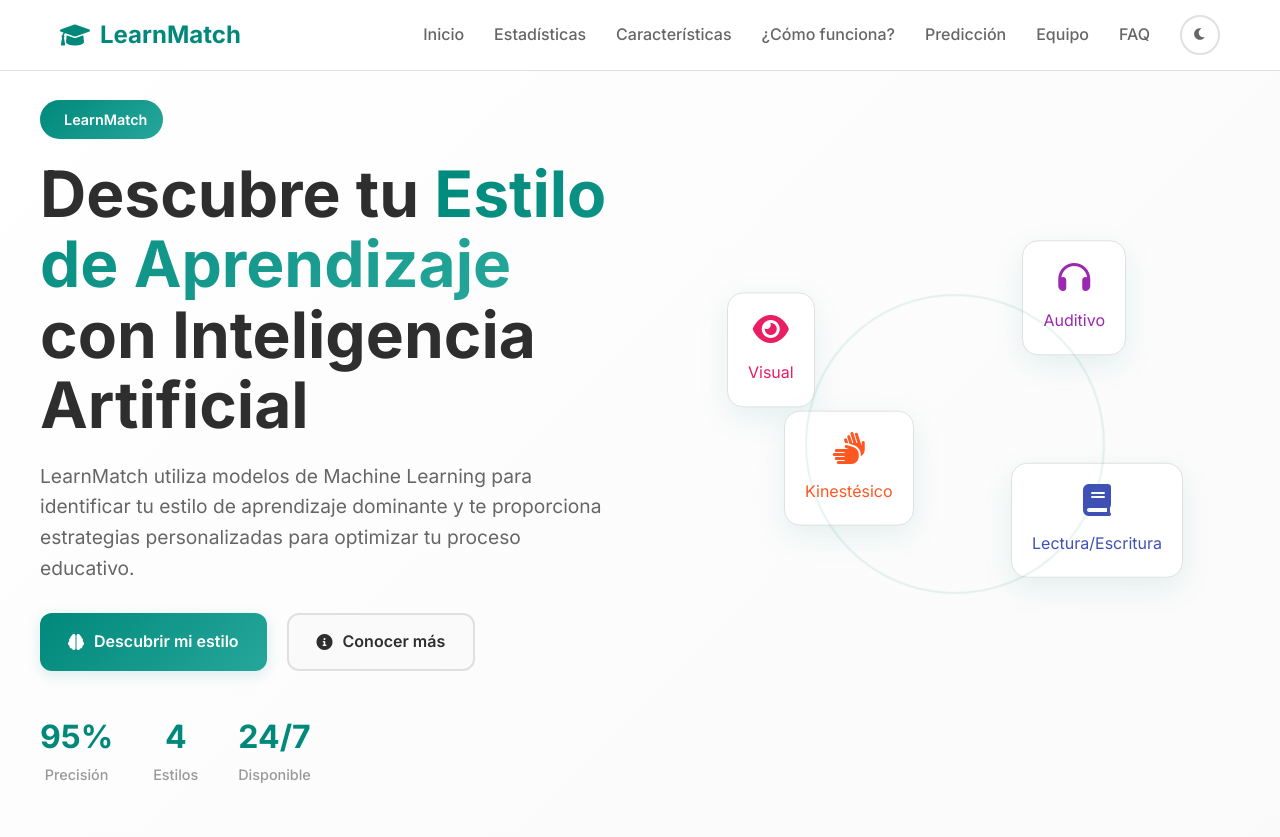
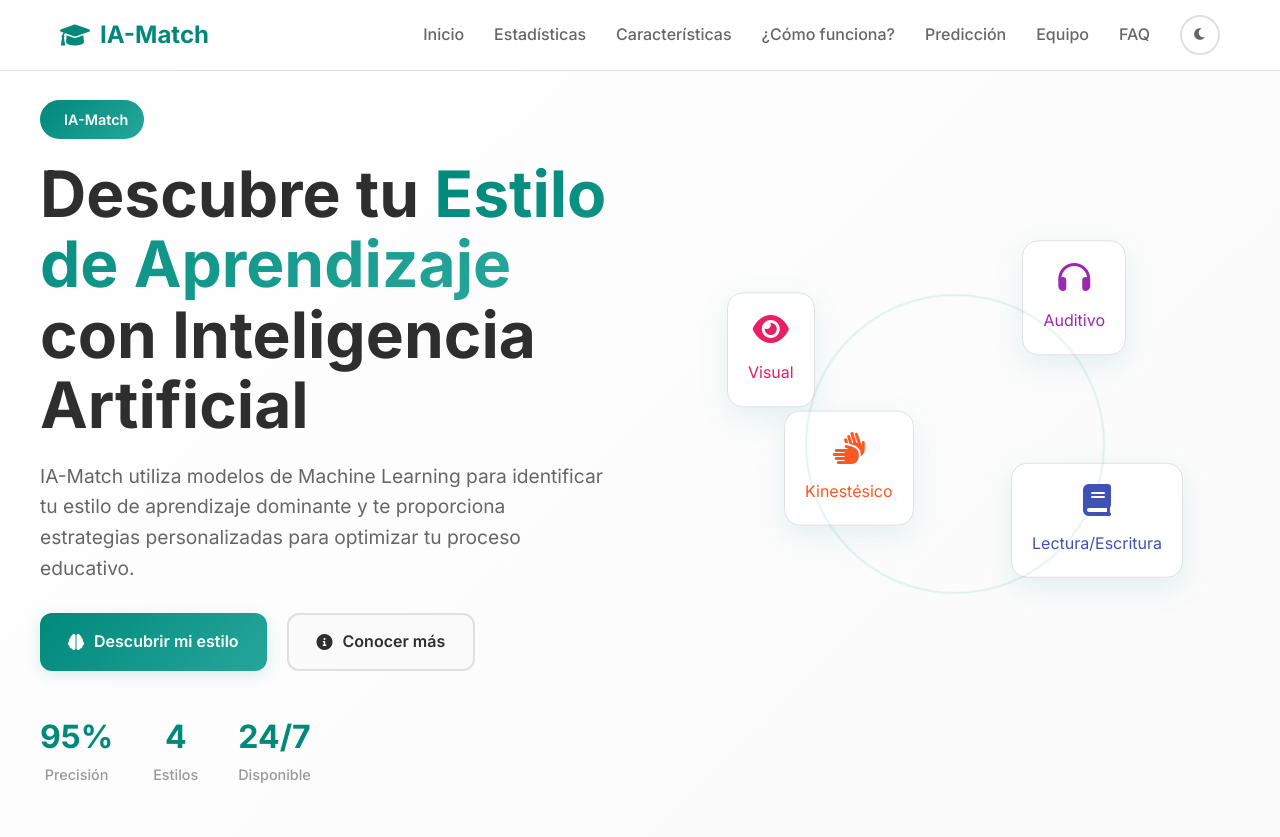
Before and after one commit to Karlyvelasquez/LearnMatch, a Flask app: page / in a window 1280 px wide. Shown: the top 837 px of the page. Run offline with Flask 3, Linux system fonts and the light colour scheme.

Commit message:
fix: change name and delete images

```diff
--- a/static/script.js
+++ b/static/script.js
@@ -692,5 +692,5 @@ document.addEventListener("DOMContentLoaded", () => {
   animateNumbers()
   testModelOnStartup()
 
-  console.log("LearnMatch iniciado con todas las funcionalidades corregidas")
+  console.log("IA-Match iniciado con todas las funcionalidades corregidas")
 })
--- a/static/styles.css
+++ b/static/styles.css
@@ -1,4 +1,4 @@
-/* Updated color scheme for LearnMatch - green/teal theme */
+/* Updated color scheme for IA-Match - green/teal theme */
 :root {
   /* Primary Colors - Green/Teal Theme */
   --primary-color: #00897b;
--- a/templates/index.html
+++ b/templates/index.html
@@ -3,7 +3,7 @@
 <head>
     <meta charset="UTF-8">
     <meta name="viewport" content="width=device-width, initial-scale=1.0">
-    <title>LearnMatch - Predicción de Estilos de Aprendizaje</title>
+    <title>IA-Match - Predicción de Estilos de Aprendizaje</title>
     <link rel="stylesheet" href="/static/styles.css">
     <link href="https://fonts.googleapis.com/css2?family=Inter:wght@300;400;500;600;700&display=swap" rel="stylesheet">
     <link rel="stylesheet" href="https://cdnjs.cloudflare.com/ajax/libs/font-awesome/6.0.0/css/all.min.css">
@@ -14,7 +14,7 @@
         <div class="nav-container">
             <div class="nav-logo">
                 <i class="fas fa-graduation-cap"></i>
-                <span>LearnMatch</span>
+                <span>IA-Match</span>
             </div>
             <div class="nav-menu">
                 <a href="#inicio" class="nav-link">Inicio</a>
@@ -42,7 +42,7 @@
             <div class="hero-content">
                 <div class="hero-badge">
                     <i class="fas fa-sparkles"></i>
-                    <span>LearnMatch</span>
+                    <span>IA-Match</span>
                 </div>
                 <h1 class="hero-title">
                     Descubre tu
@@ -50,7 +50,7 @@
                     con Inteligencia Artificial
                 </h1>
                 <p class="hero-description">
-                    LearnMatch utiliza modelos de Machine Learning para identificar tu estilo de aprendizaje
+                    IA-Match utiliza modelos de Machine Learning para identificar tu estilo de aprendizaje
                     dominante y te proporciona estrategias personalizadas para optimizar tu proceso educativo.
                 </p>
                 <div class="hero-buttons">
@@ -193,7 +193,7 @@
     <section id="como-funciona" class="how-it-works">
         <div class="container">
             <div class="section-header">
-                <h2>¿Cómo funciona LearnMatch?</h2>
+                <h2>¿Cómo funciona IA-Match?</h2>
                 <p>Un proceso simple y científicamente respaldado</p>
             </div>
 
@@ -574,7 +574,7 @@
                 <div class="mission-content">
                     <h3>Nuestra Misión</h3>
                     <p>
-                        Creemos que cada persona tiene una forma única de aprender. LearnMatch nació para ayudar a estudiantes
+                        Creemos que cada persona tiene una forma única de aprender. IA-Match nació para ayudar a estudiantes
                         a descubrir su estilo de aprendizaje dominante y proporcionarles las herramientas necesarias para
                         maximizar su potencial educativo a través de estrategias personalizadas.
                     </p>
@@ -587,7 +587,7 @@
     <section id="faq" class="faq-chat">
         <div class="container">
             <div class="section-header">
-                <h2>Pregúntale a LearnMatch</h2>
+                <h2>Pregúntale a IA-Match</h2>
                 <p>¡Elige la pregunta frecuente y conoce más!</p>
             </div>
 
@@ -597,7 +597,7 @@
                         <i class="fas fa-graduation-cap"></i>
                     </div>
                     <div class="chat-info">
-                        <h3>LearnMatch Assistant</h3>
+                        <h3>IA-Match Assistant</h3>
                         <span class="status">
                             <div class="status-dot"></div>
                             En línea
@@ -612,7 +612,7 @@
                         </div>
                         <div class="message-content">
                             <div class="message-bubble">
-                                ¡Hola! 👋 Soy el asistente de LearnMatch. Elige una pregunta y con gusto responderé
+                                ¡Hola! 👋 Soy el asistente de IA-Match. Elige una pregunta y con gusto responderé
                             </div>
                             <div class="message-time">Ahora</div>
                         </div>
@@ -653,7 +653,7 @@
                 <div class="footer-brand">
                     <div class="footer-logo">
                         <i class="fas fa-graduation-cap"></i>
-                        <span>LearnMatch</span>
+                        <span>IA-Match</span>
                     </div>
                     <p>Tecnología avanzada para descubrir y optimizar tu estilo de aprendizaje personal.</p>
                 </div>
@@ -673,7 +673,7 @@
                 </div>
             </div>
             <div class="footer-bottom">
-                <p>&copy; 2025 LearnMatch. Todos los derechos reservados.</p>
+                <p>&copy; 2025 IA-Match. Todos los derechos reservados.</p>
             </div>
         </div>
     </footer>
```
Also changed, not shown: static/image/Giovanny.jpeg (deleted), static/image/Karly.jpeg (deleted).
